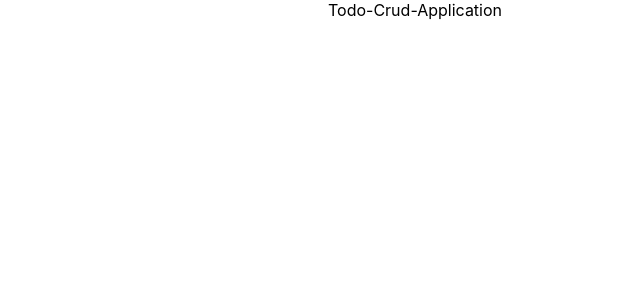
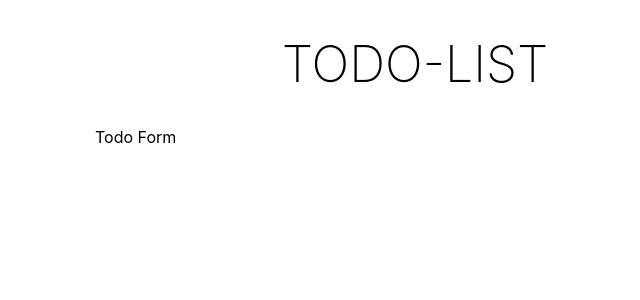
Before and after one commit to raobaba/Todo-Crud-App, a React (Create React App) app: page / in a window 1280 px wide. Shown: the top 300 px of the page, without its empty margins (225-865 px from the left). Built offline with nearby package versions, Linux system fonts and the light colour scheme.

Commit message:
todoform added

```diff
--- a/src/App.css
+++ b/src/App.css
@@ -1,38 +1,12 @@
-.App {
+body{
+  width: 50%;
+  margin: 0 auto;
+}
+header{
   text-align: center;
 }
 
-.App-logo {
-  height: 40vmin;
-  pointer-events: none;
+header h1 {
+  font-size: 50px;
+  font-weight: 200;
 }
-
-@media (prefers-reduced-motion: no-preference) {
-  .App-logo {
-    animation: App-logo-spin infinite 20s linear;
-  }
-}
-
-.App-header {
-  background-color: #282c34;
-  min-height: 100vh;
-  display: flex;
-  flex-direction: column;
-  align-items: center;
-  justify-content: center;
-  font-size: calc(10px + 2vmin);
-  color: white;
-}
-
-.App-link {
-  color: #61dafb;
-}
-
-@keyframes App-logo-spin {
-  from {
-    transform: rotate(0deg);
-  }
-  to {
-    transform: rotate(360deg);
-  }
-}
--- a/src/App.js
+++ b/src/App.js
@@ -1,11 +1,11 @@
 import './App.css';
-
+import Header from './Components/Header';
+import TodoForm from './Components/TodoForm';
 function App() {
   return (
-    <div className="App">
-      <div>
-        Todo-Crud-Application
-      </div>
+    <div>
+        <Header/>
+        <TodoForm/>
     </div>
   );
 }
--- a/src/Components/Header.jsx
+++ b/src/Components/Header.jsx
@@ -2,8 +2,10 @@ import React from 'react'
 
 export default function Header() {
   return (
-    <headr>
-      TODO-CRUD-APPLICATION
-    </headr>
+    <header>
+      <h1>
+        TODO-LIST
+      </h1>
+    </header>
   )
 }
--- /dev/null
+++ b/src/Components/TodoForm.jsx
@@ -0,0 +1,9 @@
+import React from 'react'
+
+export default function TodoForm() {
+  return (
+    <div>
+      Todo Form
+    </div>
+  )
+}
```
